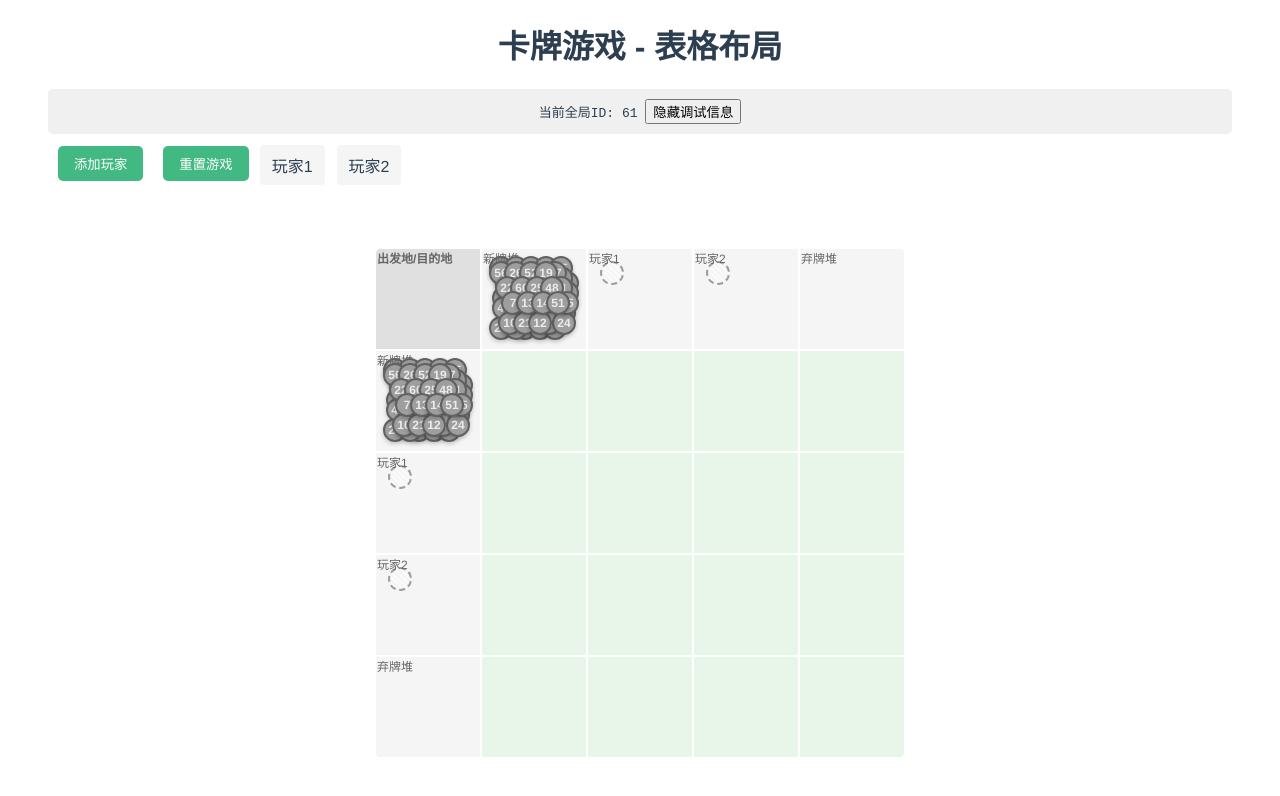
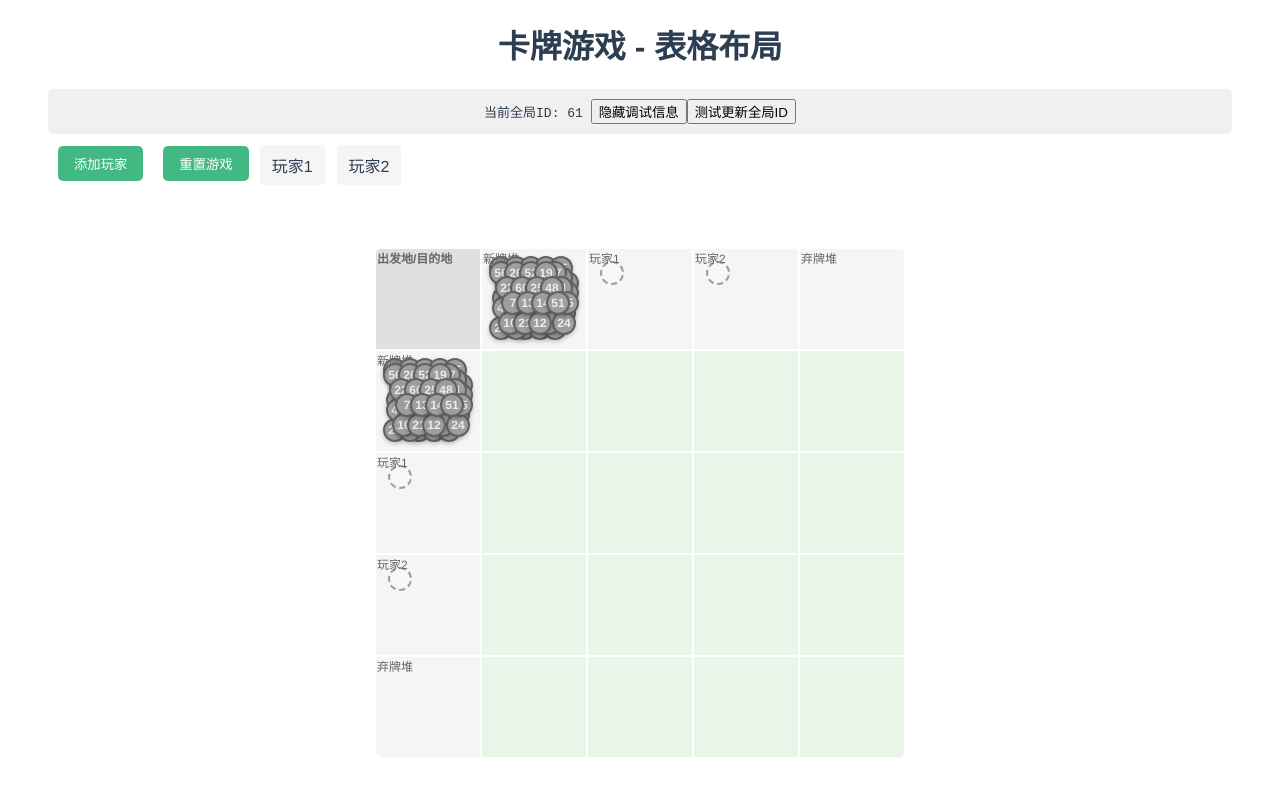
Before and after one commit to yuanoook/tiny, a Vue app: page / in a window 1280 px wide. Both pictures are taken after a click on the button "显示调试信息". Shown: the top 796 px of the page. Built offline with nearby package versions, Linux system fonts and the light colour scheme.

Commit message:
feat(调试): 添加全局ID调试日志和测试功能
添加console.log输出以跟踪全局ID的变化情况
在App.vue中添加测试按钮和watch监听全局ID变化

```diff
--- a/src/App.vue
+++ b/src/App.vue
@@ -5,6 +5,7 @@
     <div class="debug-info" v-if="showDebug">
       当前全局ID: {{ nextGlobalIdValue }}
       <button @click="showDebug = !showDebug">隐藏调试信息</button>
+      <button @click="testUpdateGlobalId">测试更新全局ID</button>
     </div>
     <div class="debug-toggle" v-else>
       <button @click="showDebug = !showDebug">显示调试信息</button>
@@ -84,7 +85,7 @@ import CardDot from './components/CardDot.vue'
 import CardModal from './components/CardModal.vue'
 import TableHeader from './components/table/TableHeader.vue'
 import TableRow from './components/table/TableRow.vue'
-import { ref, computed } from 'vue';
+import { ref, computed, watch } from 'vue';
 import { useDragAndDrop } from './composables/useDragAndDrop.js'
 import { useGameLogic } from './composables/useGameLogic.js'
 import { useCardOperations } from './composables/useCardOperations.js'
@@ -132,7 +133,9 @@ export default {
       addPlayer,
       removePlayer,
       resetGame,
-      nextGlobalId
+      nextGlobalId,
+      getCurrentGlobalId,
+      updateGlobalId
     } = useGameLogic()
 
     // 使用卡牌操作逻辑
@@ -156,6 +159,11 @@ export default {
     const showDebug = ref(false);
     const nextGlobalIdValue = computed(() => {
       return nextGlobalId.value;
+    });
+
+    // 监听nextGlobalId的变化
+    watch(nextGlobalId, (newVal, oldVal) => {
+      console.log('nextGlobalId changed from', oldVal, 'to', newVal);
     });
 
     return {
@@ -195,7 +203,14 @@ export default {
       handleKeydown,
 
       // 调试相关
-      showDebug
+      showDebug,
+
+      // 测试方法
+      testUpdateGlobalId: () => {
+        const newId = getCurrentGlobalId() + 10;
+        console.log('Updating global ID to:', newId);
+        updateGlobalId(newId);
+      }
     }
   },
   mounted() {
--- a/src/composables/useDragAndDrop.js
+++ b/src/composables/useDragAndDrop.js
@@ -83,10 +83,13 @@ export function useDragAndDrop() {
         if (nextGlobalId && typeof nextGlobalId === 'object' && nextGlobalId.hasOwnProperty('value')) {
           // nextGlobalId是ref对象，先获取当前值再递增
           globalId = nextGlobalId.value;
+          console.log('Before incrementing nextGlobalId:', nextGlobalId.value);
           nextGlobalId.value++;
+          console.log('After incrementing nextGlobalId:', nextGlobalId.value);
         } else {
           // 回退到默认值
           globalId = 61;
+          console.log('Using fallback globalId:', globalId);
         }
         const newCard = createNewCard(globalId, rowZoneId, colZoneId);
 
@@ -129,10 +132,13 @@ export function useDragAndDrop() {
         if (nextGlobalId && typeof nextGlobalId === 'object' && nextGlobalId.hasOwnProperty('value')) {
           // nextGlobalId是ref对象，先获取当前值再递增
           globalId = nextGlobalId.value;
+          console.log('Before incrementing nextGlobalId in header:', nextGlobalId.value);
           nextGlobalId.value++;
+          console.log('After incrementing nextGlobalId in header:', nextGlobalId.value);
         } else {
           // 回退到默认值
           globalId = 61;
+          console.log('Using fallback globalId in header:', globalId);
         }
         const newCard = createNewCard(globalId, zoneId);
 
```
